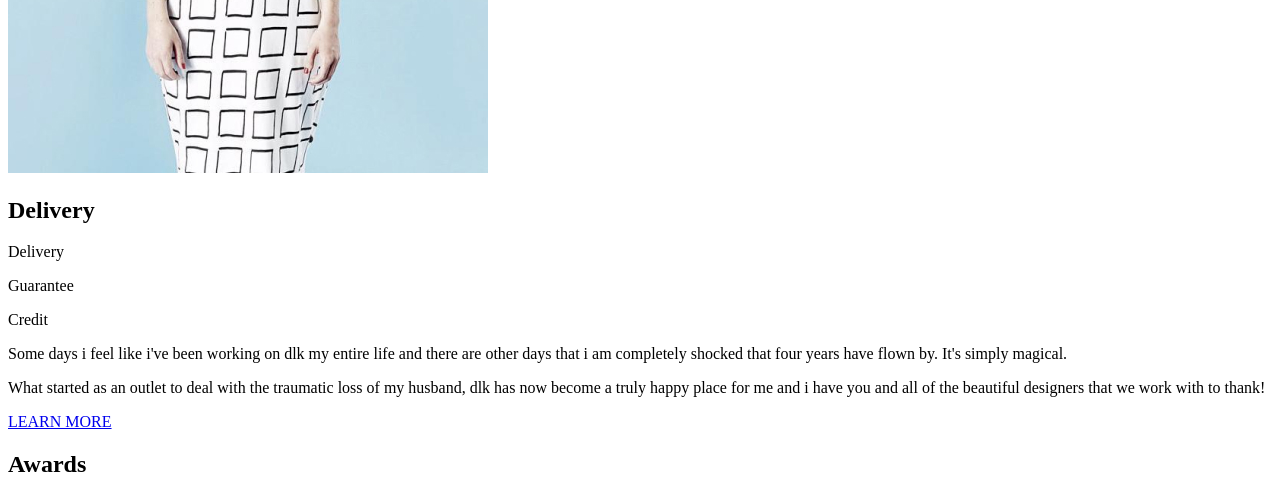
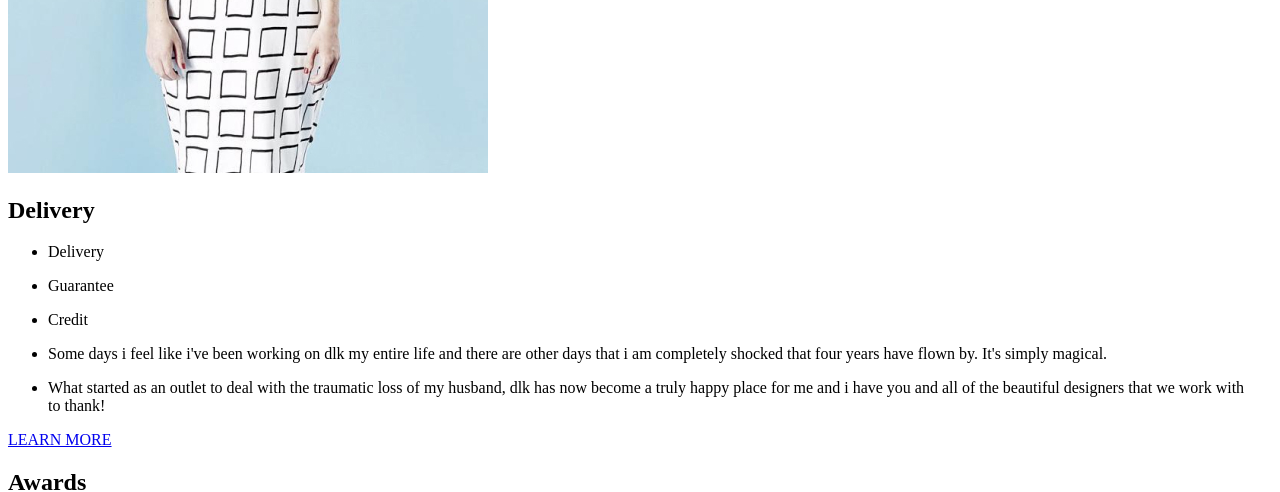
Before and after one commit to dl-academy-edu/tn-ivaha-vycheslav-1, a plain HTML site: page index.html in a window 1280 px wide. Shown: the part 943-1435 px from the top of the page. Drawn offline with Linux system fonts and the light colour scheme.

Commit message:
Д3 ( 3 )

```diff
--- a/index.html
+++ b/index.html
@@ -21,7 +21,7 @@
                 </li>
             </ul>
         </nav>
-        <button><img src="img/lupa.svg" alt=""></button>
+        <button><img src="img/magnifier.svg" alt=""></button>
         <a href="#">Contact  Us</a>
     </header>
 
@@ -60,11 +60,25 @@
             <section>
                 <img src="img/deliveryphoto.jpg" alt="">
                 <h2>Delivery</h2>
-                <p>Delivery</p>
-                <p>Guarantee</p>
-                <p>Credit</p>
-                <p>Some days i feel like i've been working on dlk my entire life and there are other days that i am completely shocked that four years have flown by. It's simply magical.</p>
-                <p>What started as an outlet to deal  with the traumatic loss of my husband, dlk has now become a truly happy place for me and i have you and all of the beautiful designers that we work with to thank!</p>
+                <ul>
+                    <li>
+                        <p>Delivery</p>
+                    </li>
+                    <li>
+                        <p>Guarantee</p>
+                    </li>
+                    <li>
+                        <p>Credit</p>
+                    </li>
+                    <li>
+                        <p>Some days i feel like i've been working on dlk my entire life and there are other days that i am completely shocked that four years have flown by. It's simply magical.</p>
+
+                    </li>
+                    <li>
+                        <p>What started as an outlet to deal  with the traumatic loss of my husband, dlk has now become a truly happy place for me and i have you and all of the beautiful designers that we work with to thank!</p>
+
+                    </li>
+                </ul>
                 <a href="#" class="button_primary">LEARN MORE</a>
             </section>
 
```
Also changed, not shown: catalog.html (+1 -1 lines), img/magnifier.svg (renamed from img/lupa.svg).
